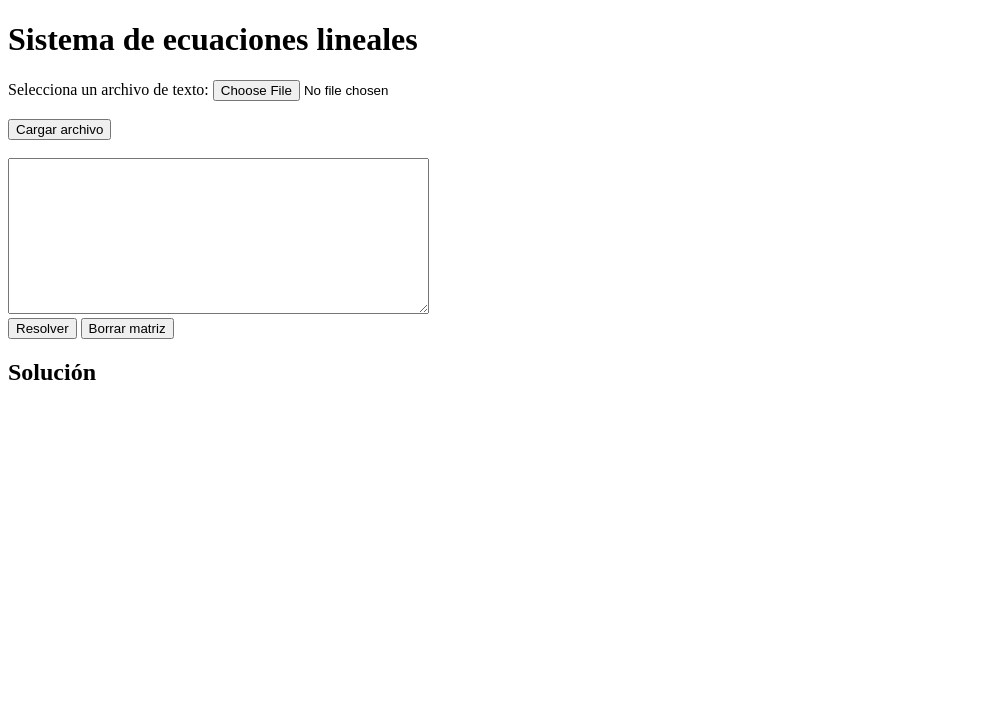
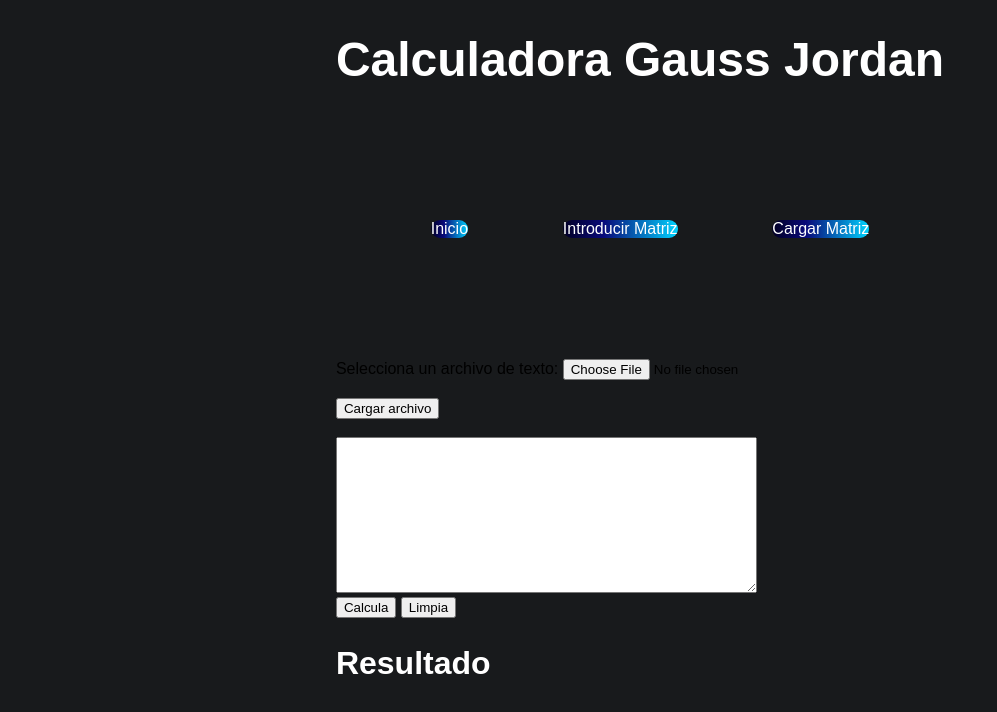
Before and after one commit to AleMondragon/Calculadora-Gauss-Jordan-2AM2, a plain HTML site: page GaussJordan-DragAndDropActu.html in a window 1280 px wide. Shown: the whole page, without its empty margins (0-997 px from the left). Drawn offline with Linux system fonts and the light colour scheme.

Commit message:
Update GaussJordan-DragAndDropActu.html

```diff
--- a/GaussJordan-DragAndDropActu.html
+++ b/GaussJordan-DragAndDropActu.html
@@ -2,11 +2,26 @@
 <html>
 <head>
     <meta charset="UTF-8">
-    <title>Gauss-Jordan</title>
+    <meta http-equiv="X-UA-Compatible" content="IE=edge">
+    <meta name="viewport" content="width=device-width, initial-scale=1.0">
+    <title>Calculadora Gauss Jordan</title>
+    <!--Link al css, es necesario descargar el archivo css para que la página cargue con los archivos-->
+       <link rel="stylesheet" href="diseñoprovi.css">
 </head>
 <body>
-    <h1>Sistema de ecuaciones lineales</h1>
-    <form>
+    <div class="PRINCIPAL">
+        <div class="inicio">
+            <!--Titulo-->
+            <h1>Calculadora Gauss Jordan</h1>
+            <div class="encabezado">
+                <!----Barra de navegacion -->
+                <nav>
+                    <a href="index.html">Inicio </a>
+                        <a href="Introducir.html">Introducir Matriz</a>
+                        <a href = "GaussJordan-DragAndDropActu.html">Cargar Matriz</a> </a>
+                </nav>
+            </div>
+        <form>
         <label for="file-input">Selecciona un archivo de texto:</label>
         <input type="file" id="file-input" name="file-input"><br><br>
         <button type="button" onclick="loadFile()">Cargar archivo</button>
@@ -14,10 +29,10 @@
     <br>
     <textarea id="matrix-text" rows="10" cols="50"></textarea>
     <br>
-    <button type="button" onclick="solve()">Resolver</button>
-    <button type="button" onclick="clearMatrix()">Borrar matriz</button>
+    <button type="button" onclick="solve()">Calcula</button>
+    <button type="button" onclick="clearMatrix()">Limpia</button>
     <br>
-    <h2>Solución</h2>
+    <h2>Resultado</h2>
     <p id="result"></p>
     <script>
     function loadFile() {
```
